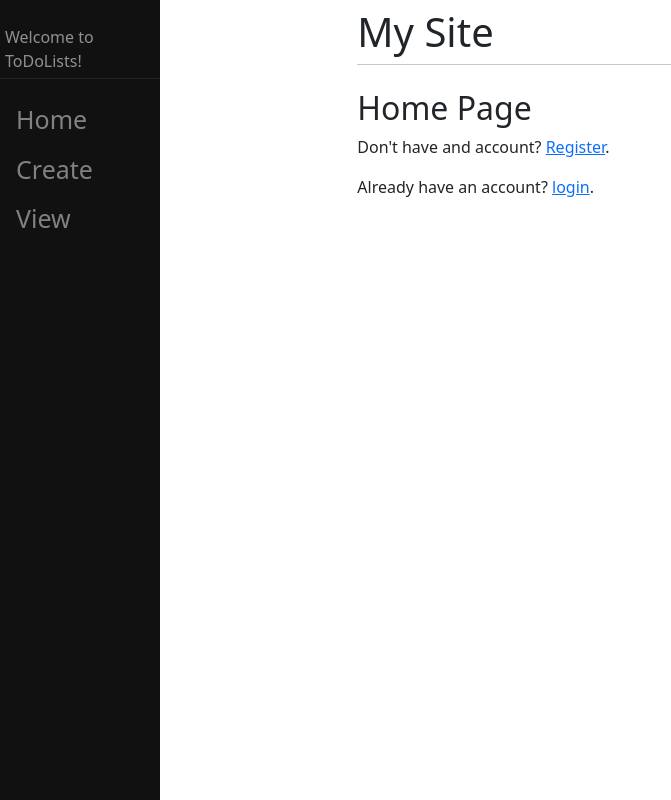
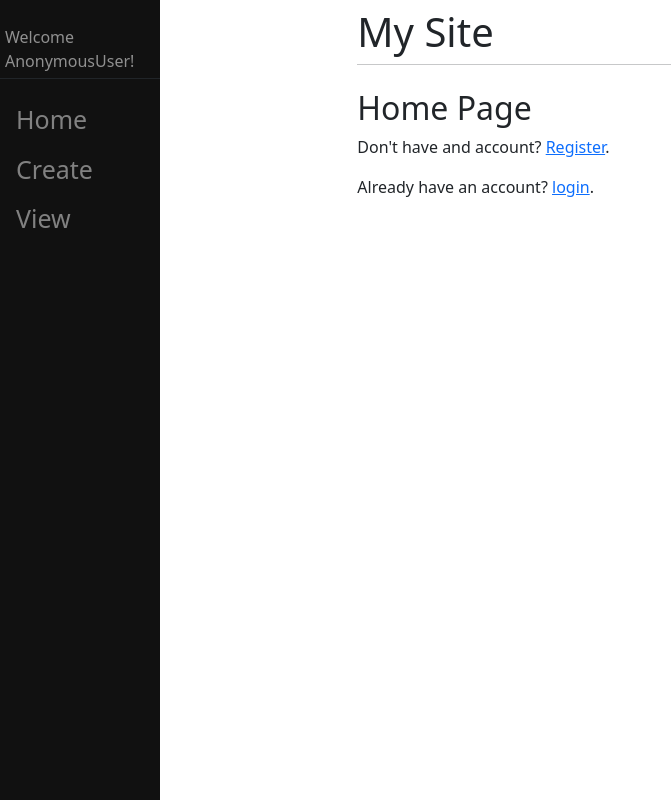
Before and after one commit to dylanp581/django_todolist, a Django app: page / in a window 1280 px wide. Shown: the whole page, without its empty margins (0-671 px from the left). Run offline with Django 4.2, Linux system fonts and the light colour scheme.

Commit message:
Commited the base.html

```diff
--- a/main/templates/main/base.html
+++ b/main/templates/main/base.html
@@ -47,11 +47,7 @@
 
     <body>
         <div class="sidenav">
-            {% if user_is.authenticated %}
-                <p id="username" class="border-bottom border-dark">Welcome {{ user }}!</p>
-            {% else %}
-                <p id="username" class="border-bottom border-dark">Welcome to ToDoLists!</p>
-            {% endif %}
+            <p id="username" class="border-bottom border-dark">Welcome {{ user }}!</p>
             <a href="/">Home</a>
             <a href="/create">Create</a>
             <a href="/view">View</a>
```
